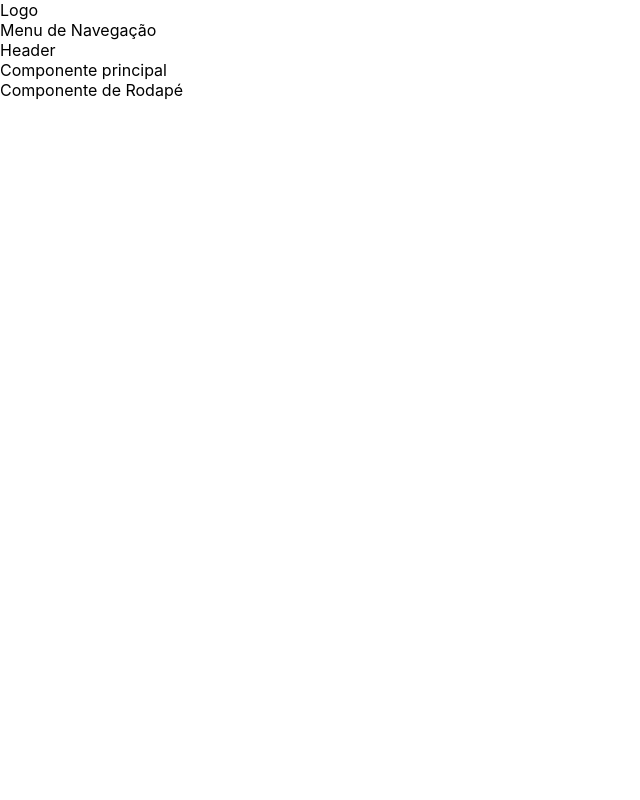
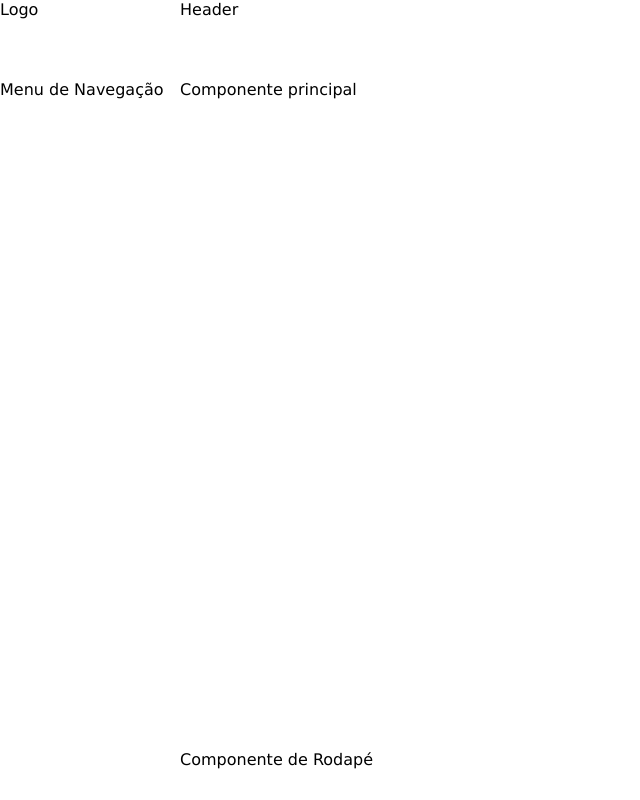
Before and after one commit to roddsv-zz/react_rails, a React (Create React App) app in the folder frontend/: page / in a window 1280 px wide. Shown: the whole page, without its empty margins (0-640 px from the left). Built offline with nearby package versions, Linux system fonts and the light colour scheme.

Commit message:
Definindo fonte, posições e definições gerais iniciais de cada componente

```diff
--- a/frontend/src/components/main/App.css
+++ b/frontend/src/components/main/App.css
@@ -0,0 +1,45 @@
+:root {
+    --header-height: 80px;
+    --aside-width: 180px;
+    --footer-height: 50px;
+}
+
+* {
+    box-sizing: border-box;
+    font-family: 'Lucida Sans', 'Lucida Sans Regular', 'Lucida Grande', 'Lucida Sans Unicode', Geneva, Verdana, sans-serif
+}
+
+.app {
+    margin: 0px;
+    display: grid;
+    grid-template-columns: var(--aside-width) 1fr;
+    grid-template-rows:
+        var(--header-height)
+        1fr
+        var(--footer-height);
+    grid-template-areas:
+        "logo header"
+        "menu content"
+        "menu footer";
+    height: 100vh;
+}
+
+aside.logo {
+    grid-area: logo;
+}
+
+header.header {
+    grid-area: header;
+}
+
+aside.menu-area {
+    grid-area: menu;
+}
+
+main.content {
+    grid-area: content
+}
+
+footer.footer {
+    grid-area: footer;
+}
```
